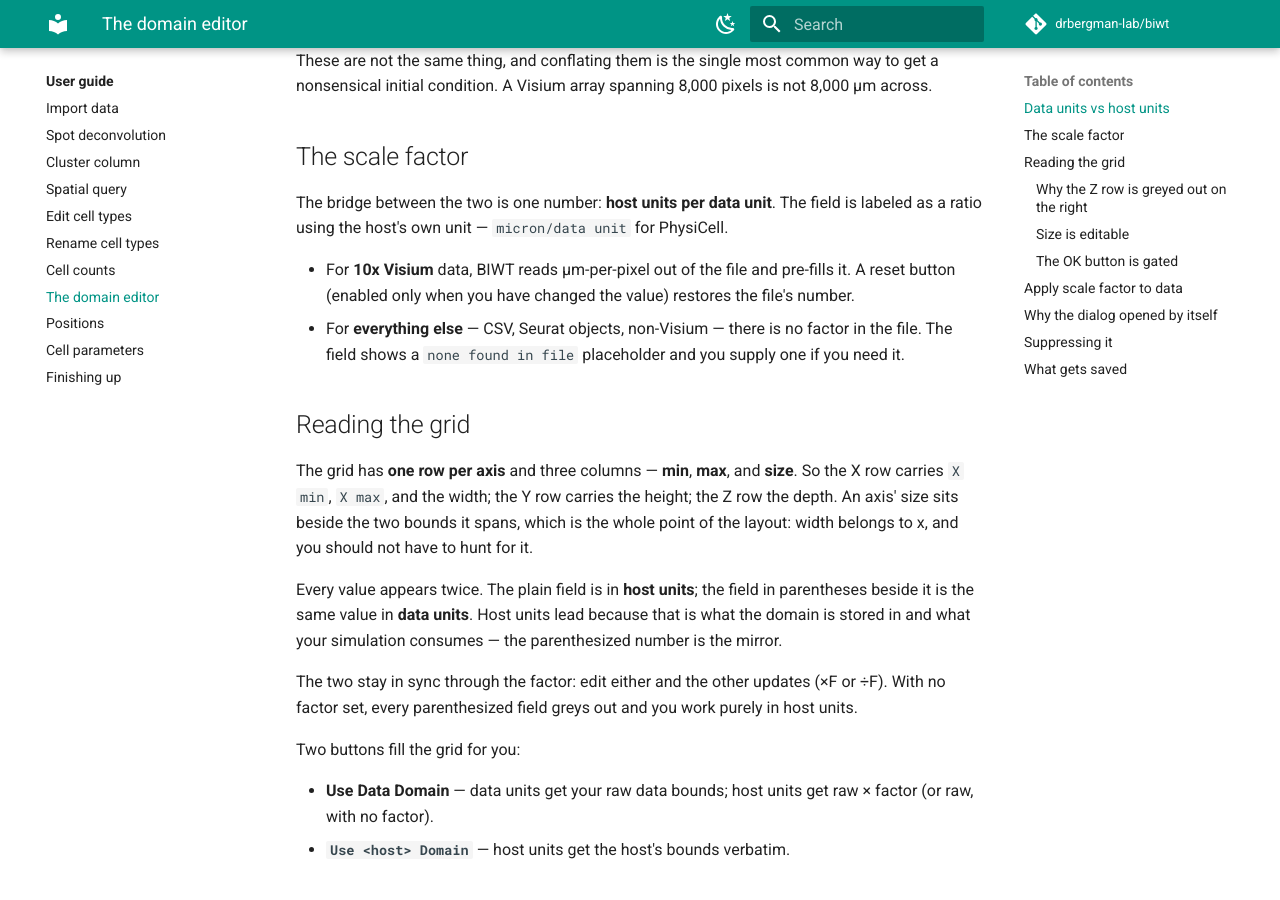
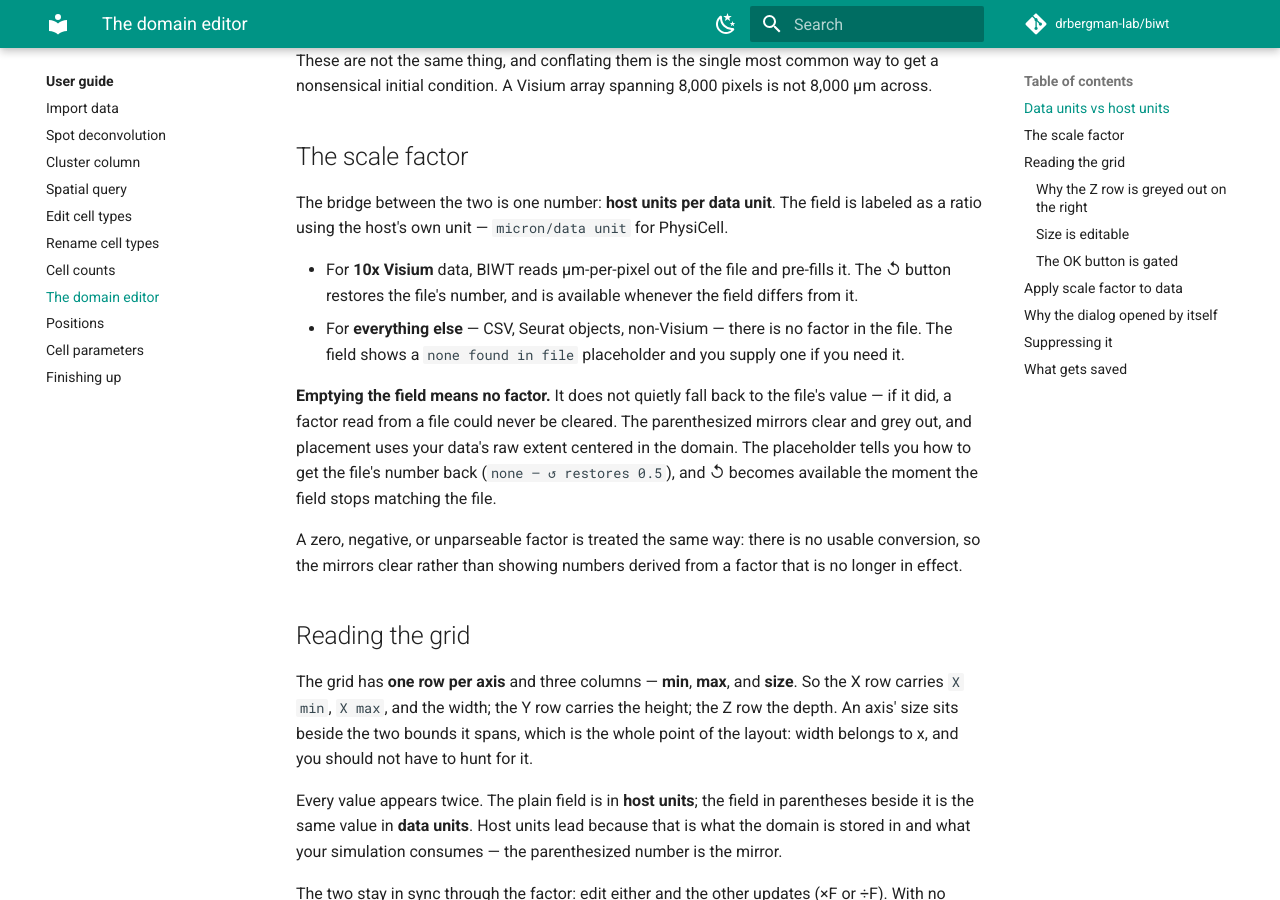
Before and after one commit to drbergman-lab/biwt, an MkDocs documentation site: the page built from docs/guide/domain.md, in a window 1280 px wide and 900 px high, scrolled down 1107 px. Built offline with MkDocs 1.6.1 and Material for MkDocs 9.7.7, drawn with Linux system fonts in a browser that asks for light colours; comment, search, counter and statistics services are not loaded.

Commit message:
Make the scale factor field tell the truth about what is in effect
Three defects, surfaced by driving the real dialog on the test dataset and
by a Copilot review note on #16.

Size mirrors ignored the factor. `_on_factor_changed` synced the bound
mirrors but not the extent mirrors, so changing the factor updated min and
max on the data-units side while size kept a span computed with the
previous factor. New with the mirrors, so new in this branch.

Mirrors kept stale values when the factor went away. `_sync_du_from_host`
returned early on `F is None`, leaving whatever was last written; disabling
a field does not unsay its contents. A greyed cell reading -400 still
claims a conversion that no longer exists. It now clears, as does the case
of an unparseable bound.

An empty factor field silently fell back to the file value. Pre-existing
and deliberate, but it made a file factor unclearable: the reset button was
the only route back to it, and reset disabled itself when the field was
empty because empty already matched the file. A blank field, live mirrors
and a greyed-out restore button, all disagreeing at once, and no way to say
"do not scale this data" about a Visium file.

Empty now means none. Reset is the single way back and is enabled whenever
the field differs from the file value, empty included. The placeholder had
read `none found in file` unconditionally — even when the file did supply
one and it was in effect — and now names what empty means and how to undo
it: `none — ↺ restores 0.5`. `result()` reports None once cleared, so
`effective_scale()` returns 1.0 and placement uses the raw extent centered.

Rejected the smaller fix of keeping the fallback and only correcting the
placeholder: it removes the lie but keeps the gap.

182 passed. Eight of the ten new tests were confirmed to fail against the
pre-fix widget, so they are guards rather than descriptions.

Co-Authored-By: Claude Opus 5 <noreply@anthropic.com>

```diff
--- a/docs/guide/domain.md
+++ b/docs/guide/domain.md
@@ -30,10 +30,20 @@ nonsensical initial condition. A Visium array spanning 8,000 pixels is not 8,000
 The bridge between the two is one number: **host units per data unit**. The field is labeled
 as a ratio using the host's own unit — `micron/data unit` for PhysiCell.
 
-- For **10x Visium** data, BIWT reads µm-per-pixel out of the file and pre-fills it. A reset
-  button (enabled only when you have changed the value) restores the file's number.
+- For **10x Visium** data, BIWT reads µm-per-pixel out of the file and pre-fills it. The ↺
+  button restores the file's number, and is available whenever the field differs from it.
 - For **everything else** — CSV, Seurat objects, non-Visium — there is no factor in the file.
   The field shows a `none found in file` placeholder and you supply one if you need it.
+
+**Emptying the field means no factor.** It does not quietly fall back to the file's value — if
+it did, a factor read from a file could never be cleared. The parenthesized mirrors clear and
+grey out, and placement uses your data's raw extent centered in the domain. The placeholder
+tells you how to get the file's number back (`none — ↺ restores 0.5`), and ↺ becomes available
+the moment the field stops matching the file.
+
+A zero, negative, or unparseable factor is treated the same way: there is no usable conversion,
+so the mirrors clear rather than showing numbers derived from a factor that is no longer in
+effect.
 
 ## Reading the grid
 
```
Also changed, not shown: PRD.md (+5 -1 lines), progress.md (+43 -0 lines), 2 other files.
